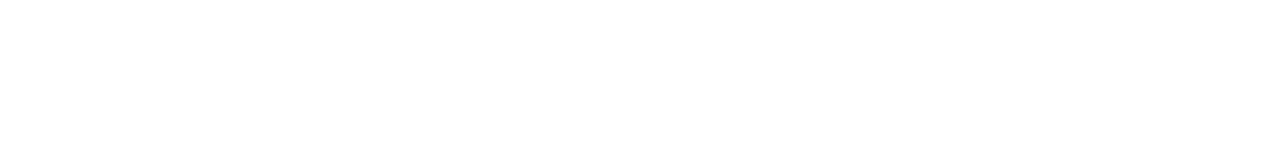
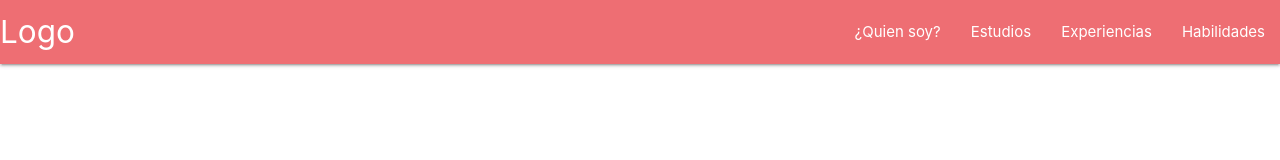
Before and after one commit to JesanRocks/CurriculumVitae, a plain HTML site: page index.html in a window 1280 px wide. Drawn offline with nearby package versions, Linux system fonts and the light colour scheme.

Commit message:
Agregar el menú

```diff
--- a/index.html
+++ b/index.html
@@ -10,5 +10,16 @@
 	</head>
 	<body>
 
+	  <nav>
+	    <div class="nav-wrapper">
+	      <a href="#" class="brand-logo">Logo</a>
+	      <ul id="nav-mobile" class="right hide-on-med-and-down">
+	        <li><a href="#">¿Quien soy?</a></li>
+	        <li><a href="#">Estudios</a></li>
+	        <li><a href="#">Experiencias</a></li>
+	        <li><a href="#">Habilidades</a></li>
+	      </ul>
+	    </div>
+	  </nav>
 	</body>
 </html>
```
Lines whose indentation alone changed are shown as unchanged.
